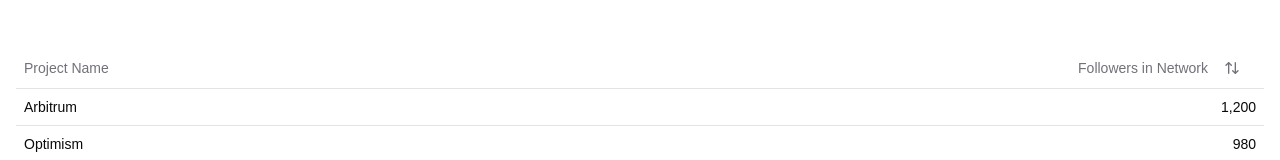
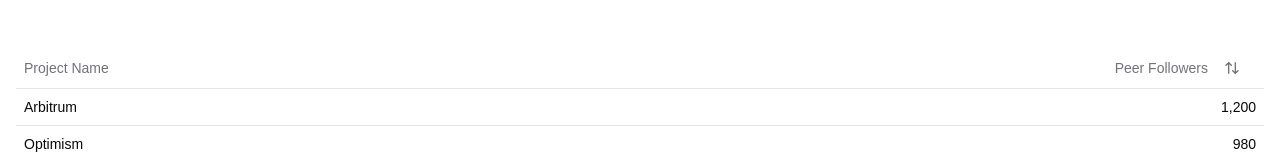
Before and after one commit to wagmiteth/PeerGraph, a Next.js app in the folder PeerGraph/: page / in a window 1280 px wide. Shown: the top 160 px of the page. Built offline with nearby package versions, Linux system fonts and the light colour scheme; no server answers.

Commit message:
Layer2 view

```diff
--- a/PeerGraph/app/page.tsx
+++ b/PeerGraph/app/page.tsx
@@ -67,7 +67,7 @@ export default function ProjectList() {
             <TableHead className="w-[200px]">Project Name</TableHead>
             <TableHead className="text-right">
               <Button variant="ghost" onClick={handleSort} className="hover:bg-gray-100">
-                Followers in Network
+                Peer Followers
                 <ArrowUpDown className="ml-2 h-4 w-4" />
               </Button>
             </TableHead>
```
